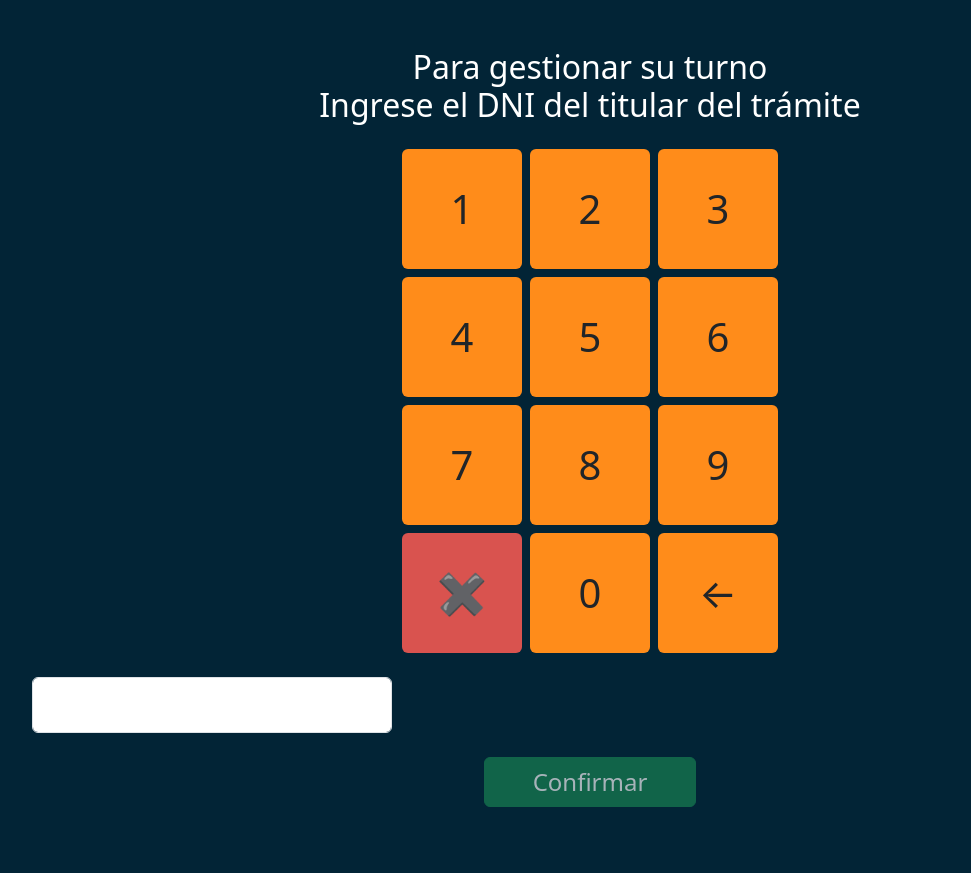
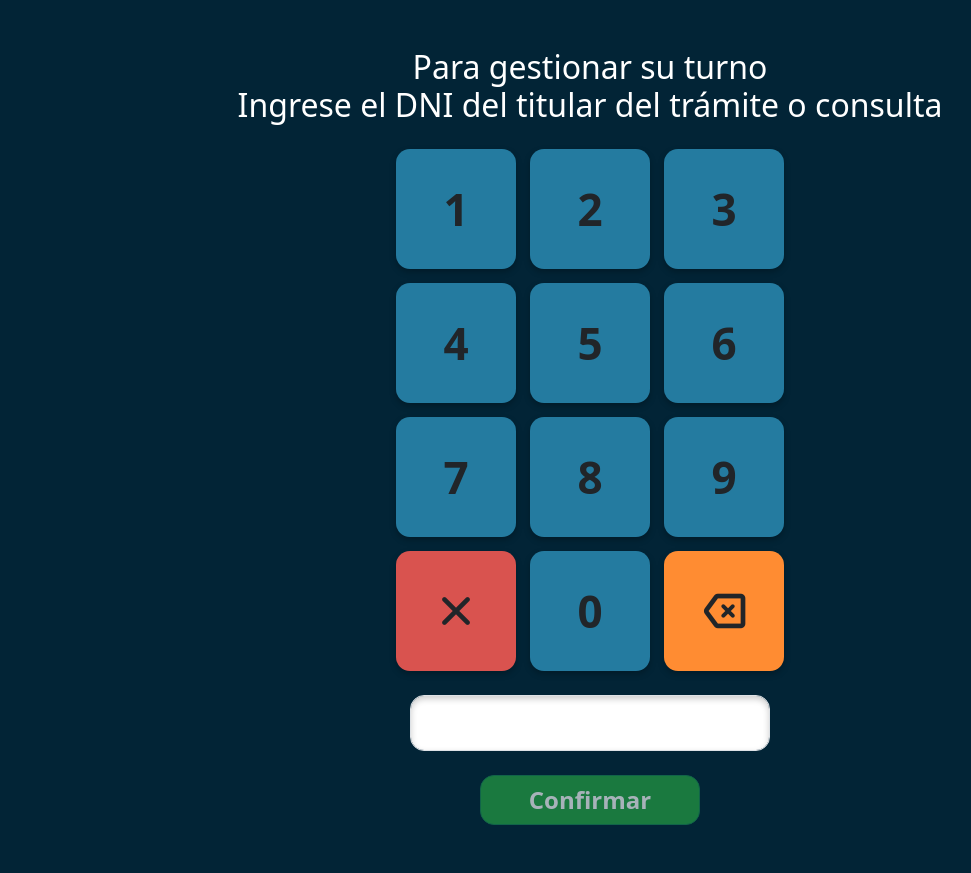
Before and after one commit to WolfWilson/turnero_django, a Django app: template templates/turnos/turnero_public.html in a window 1280 px wide. Shown: the whole page, without its empty margins (50-1021 px from the left). Before the commit the page ends 807 px from the top, so only its background shows below. Run offline with Django 3.2, Linux system fonts and the light colour scheme; the template is opened without the code that fills it, so the values that code supplies are empty.

Commit message:
version establa para trabajr el front

```diff
--- a/static/css/main.css
+++ b/static/css/main.css
@@ -1,4 +1,5 @@
 /* ------------- Variables raíz ------------- */
+/* static/css/main.css------------- */
 :root {
   --bg-dark: #222831;
   --bg-light: #ffffff;
--- a/templates/turnos/turnero_public.html
+++ b/templates/turnos/turnero_public.html
@@ -5,29 +5,93 @@
   <meta charset="utf-8">
   <title>Turnos – Terminal Pública</title>
 
-  <!-- Bootstrap 5 sólo con los módulos necesarios -->
-  <link rel="stylesheet" href="https://cdn.jsdelivr.net/npm/bootstrap@5.3.3/dist/css/bootstrap.min.css">
+  <!-- Bootstrap 5 “slim” -->
+  <link href="https://cdn.jsdelivr.net/npm/bootstrap@5.3.3/dist/css/bootstrap.min.css" rel="stylesheet">
+  <!-- Google Material Symbols (Rounded) -->
+  <link href="https://fonts.googleapis.com/css2?family=Material+Symbols+Rounded:wght@400;700" rel="stylesheet">
+
   <style>
     :root{
       --azul-fondo:#022436;
-      --naranja:#ff8c1a;
-      --verde:#28a745;
-      --rojo:#d9534f;
+      --azul-btn:#247ba0;     /* números */
+      --naranja:#ff8c32;      /* retroceso */
+      --verde:#28a745;        /* confirmar */
+      --rojo:#d9534f;         /* borrar */
       --gris-btn:#e0e0e0;
       --size-btn:120px;
+      --gap-btn:14px;
+      --br:14px;              /* border-radius */
     }
-    body{background:var(--azul-fondo);color:#fff;text-align:center}
+
+    /* ——— layout básico ——— */
+    body{
+      background:var(--azul-fondo);
+      color:#fff;
+      text-align:center;
+      -webkit-font-smoothing:antialiased;
+      font-family:system-ui,-apple-system,Segoe UI,Roboto,Helvetica,Arial,sans-serif;
+    }
     .pantalla{display:none}
     .pantalla.activa{display:block}
-    .key{width:var(--size-btn);height:var(--size-btn);font-size:2.5rem}
-    .key.num{background:var(--naranja)}
-    .key.func{background:var(--rojo)}
-    .key.back{background:var(--naranja)}
+
+    /* ——— teclado ——— */
+    #teclado .d-grid{
+      gap:var(--gap-btn);               /* espaciado entre botones */
+      grid-template-columns:repeat(3,var(--size-btn));
+    }
+    .key{
+      width:var(--size-btn);
+      height:var(--size-btn);
+      border-radius:var(--br);
+      font-size:2.75rem;
+      font-weight:700;                  /* números en negrita */
+      line-height:1;
+      display:flex;
+      align-items:center;
+      justify-content:center;
+      box-shadow:0 3px 6px rgba(0,0,0,.25);
+      user-select:none;
+      border:0;
+      transition:transform .07s ease;
+    }
+    .key:active{transform:scale(.94);}
+
+    .key.num{background:var(--azul-btn);}
+    .key.func{background:var(--rojo);}
+    .key.back{background:var(--naranja);}
+
+    .key span.material-symbols-rounded{
+      font-size:3rem;          /* iconos grandes */
+      font-weight:700;
+      line-height:1;
+    }
+
+    /* ——— input DNI ——— */
+    #dni-input{
+      max-width:360px;
+      font-size:2rem;
+      border-radius:var(--br);
+      box-shadow:0 3px 6px rgba(0,0,0,.2) inset;
+    }
+
+    /* ——— botón confirmar ——— */
+    #dni-ok{
+      background:var(--verde);
+      border-radius:var(--br);
+      font-weight:600;
+    }
+
+    /* categorías (pantalla 2) */
     .categoria-btn{
-      min-width:260px;margin:1rem auto;font-size:1.6rem;
-      background:var(--gris-btn);color:#333
+      min-width:260px;
+      margin:1rem auto;
+      font-size:1.6rem;
+      background:var(--gris-btn);
+      color:#333;
+      border-radius:var(--br);
     }
   </style>
+
   <script src="https://cdn.jsdelivr.net/npm/bootstrap@5.3.3/dist/js/bootstrap.bundle.min.js" defer></script>
   <script defer src="{% static 'js/turnero_spa.js' %}"></script>
 </head>
@@ -35,24 +99,28 @@
 
 <!-- PANTALLA 1 · DNI ----------------------------------------------------->
 <section id="pantalla-dni" class="pantalla activa container py-5">
-  <h2 class="mb-4">Para gestionar su turno<br>Ingrese el DNI del titular del trámite</h2>
+  <h2 class="mb-4">Para gestionar su turno<br>Ingrese el DNI del titular del trámite o consulta</h2>
 
   <!-- teclado numérico -->
   <div id="teclado" class="d-flex flex-column align-items-center">
-    <div class="d-grid gap-2" style="grid-template-columns:repeat(3,1fr)">
+    <div class="d-grid">
       {% for n in "123456789" %}
         <button class="btn key num" data-num="{{ n }}">{{ n }}</button>
       {% endfor %}
-      <button class="btn key func" id="clear">✖</button>
+      <button class="btn key func" id="clear">
+        <span class="material-symbols-rounded">close</span>
+      </button>
       <button class="btn key num" data-num="0">0</button>
-      <button class="btn key back" id="back">←</button>
+      <button class="btn key back" id="back">
+        <span class="material-symbols-rounded">backspace</span>
+      </button>
     </div>
   </div>
 
-  <!-- input visual -->
-  <div class="mt-4">
-    <input id="dni-input" class="form-control text-center fs-3" style="max-width:360px" readonly>
-  </div>
+  <!-- input box visual -->
+<div class="mt-4 d-flex justify-content-center">
+  <input id="dni-input" class="form-control text-center fs-3" style="max-width:360px" readonly>
+</div>
 
   <button id="dni-ok" class="btn btn-success fs-4 px-5 mt-4" disabled>Confirmar</button>
 </section>
@@ -79,8 +147,8 @@
 </section>
 
 <script>
-  // CSRF para fetch POST
-  const csrftoken="{{ csrf_token }}";
+  /* CSRF para fetch POST */
+  const csrftoken = "{{ csrf_token }}";
 </script>
 </body>
 </html>
```
Also changed, not shown: apps/core/migrations/0001_initial.py, apps/core/migrations/0002_alter_persona_options_alter_atencion_motivo_real_and_more.py (deleted).
